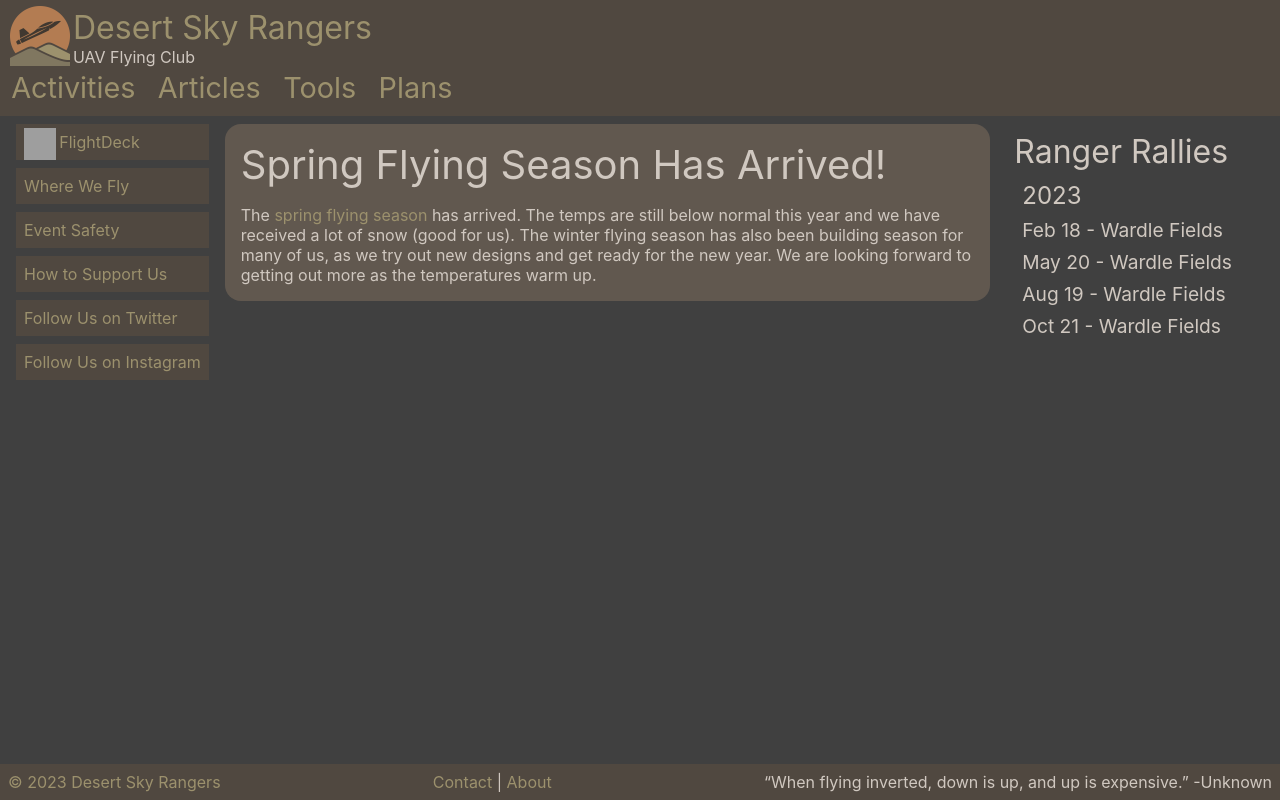
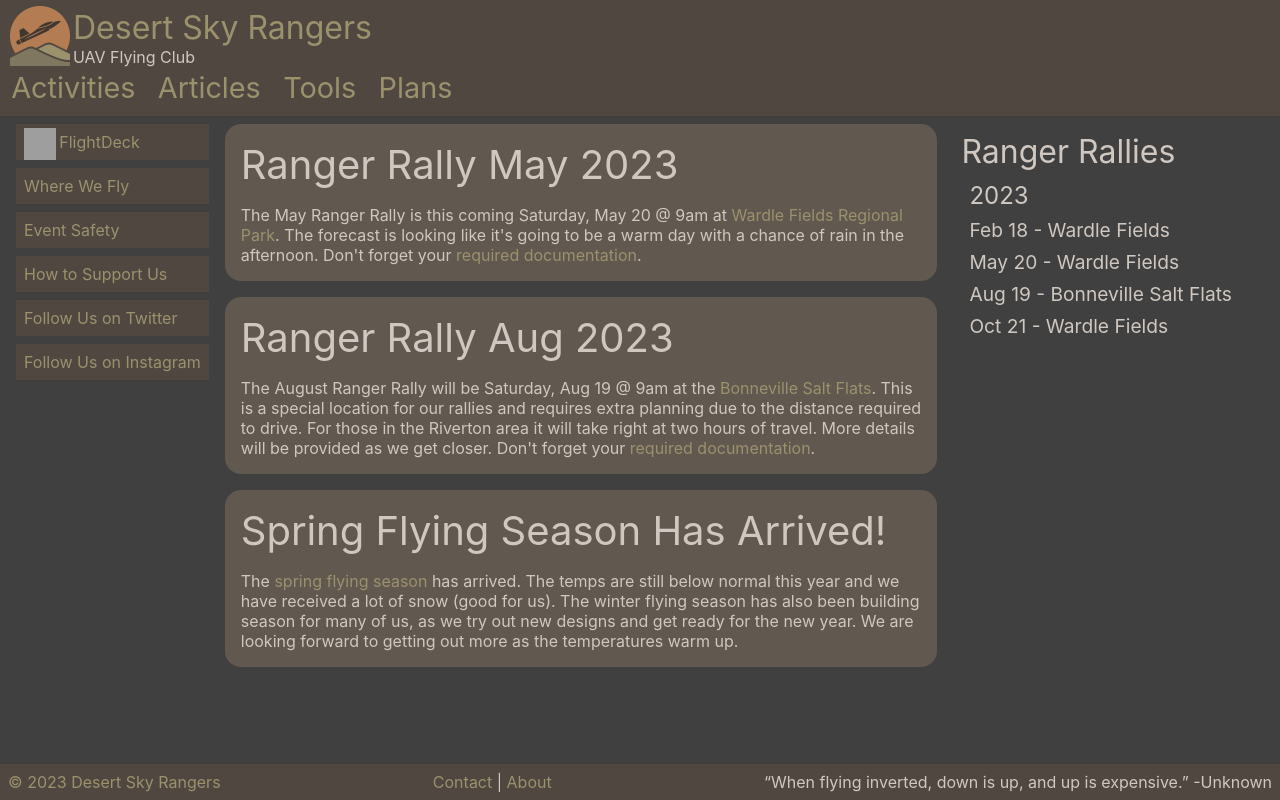
Before and after one commit to desertskyrangers/www.desertskyrangers.org, a React (Create React App) app: page / in a window 1280 px wide. Built offline with nearby package versions, Linux system fonts and the light colour scheme; grey boxes are pictures that could not be loaded.

Commit message:
Update Spring rally info

```diff
--- a/src/Home.js
+++ b/src/Home.js
@@ -54,6 +54,30 @@ export default class Home extends React.Component {
 						{/*</div>*/}
 
 						<div className='announcement'>
+							<h2>{Icons.RALLY} Ranger Rally May 2023</h2>
+							<p>
+								The May Ranger Rally is this coming Saturday, May 20 @ 9am
+								at <a href="https://goo.gl/maps/WfuVVZqe4Qv32PX27">Wardle Fields Regional Park</a>.
+								The forecast is looking like it's going to be a warm day with a
+								chance of rain in the afternoon. Don't forget
+								your <Link to="/safety">required documentation</Link>.
+							</p>
+						</div>
+
+						<div className='announcement'>
+							<h2>{Icons.RALLY} Ranger Rally Aug 2023</h2>
+							<p>
+								The August Ranger Rally will be Saturday, Aug 19 @ 9am at
+								the <a href="https://www.blm.gov/visit/bonneville-salt-flats">Bonneville Salt Flats</a>.
+								This is a special location for our rallies and requires extra
+								planning due to the distance required to drive. For those in the
+								Riverton area it will take right at two hours of travel. More
+								details will be provided as we get closer. Don't forget
+								your <Link to="/safety">required documentation</Link>.
+							</p>
+						</div>
+
+						<div className='announcement'>
 							<h2>{Icons.TAKEOFF} Spring Flying Season Has Arrived!</h2>
 							<p>
 								The <a href="articles/northern-utah-flying-season-2021-01">spring flying season</a> has
@@ -75,7 +99,7 @@ export default class Home extends React.Component {
 							<h5>2023</h5>
 							<h6>Feb 18 - Wardle Fields</h6>
 							<h6>May 20 - Wardle Fields</h6>
-							<h6>Aug 19 - Wardle Fields</h6>
+							<h6>Aug 19 - Bonneville Salt Flats</h6>
 							<h6>Oct 21 - Wardle Fields</h6>
 						</div>
 					</div>
```
